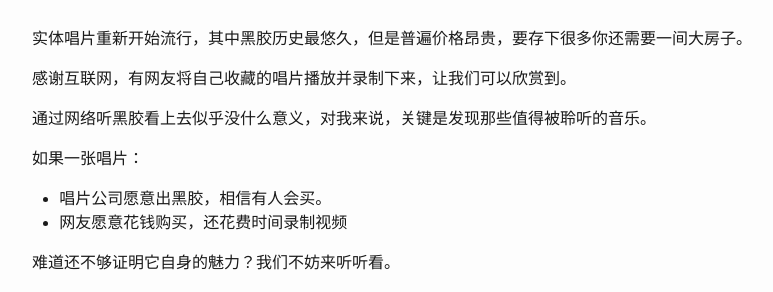
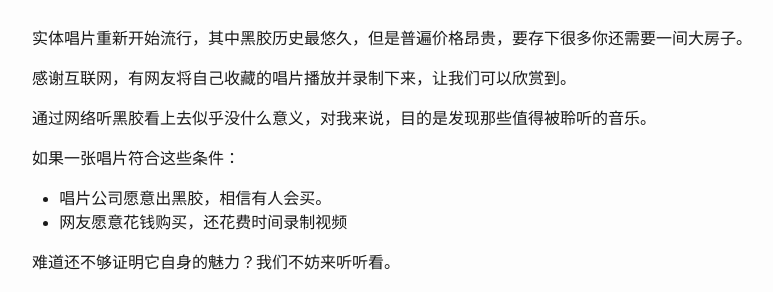
Before and after one commit to wangw469/wangw469.github.io, a Jekyll site: the page built from _posts/2024-09-25-listening-vinyl-records.md, in a window 1280 px wide. Shown: the part 371-663 px from the top of the page, without its empty margins (58-831 px from the left). Built offline with Jekyll 4.4.1, drawn with Linux system fonts in a browser that asks for light colours.

Commit message:
Update 2024-09-25-listening-vinyl-records.md

```diff
--- a/_posts/2024-09-25-listening-vinyl-records.md
+++ b/_posts/2024-09-25-listening-vinyl-records.md
@@ -9,9 +9,9 @@ date: 2024-09-25
 
 感谢互联网，有网友将自己收藏的唱片播放并录制下来，让我们可以欣赏到。
 
-通过网络听黑胶看上去似乎没什么意义，对我来说，关键是发现那些值得被聆听的音乐。
+通过网络听黑胶看上去似乎没什么意义，对我来说，目的是发现那些值得被聆听的音乐。
 
-如果一张唱片：
+如果一张唱片符合这些条件：
 
 * 唱片公司愿意出黑胶，相信有人会买。
 * 网友愿意花钱购买，还花费时间录制视频
```
